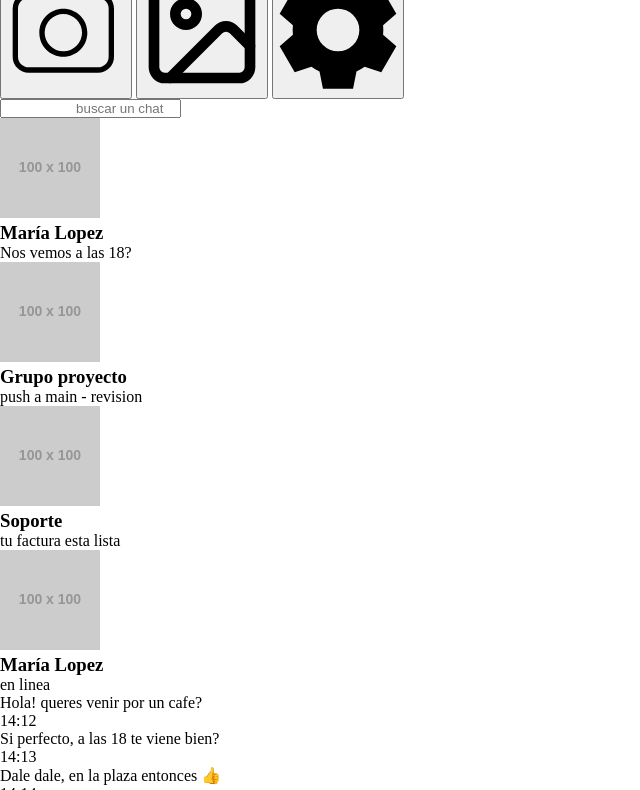
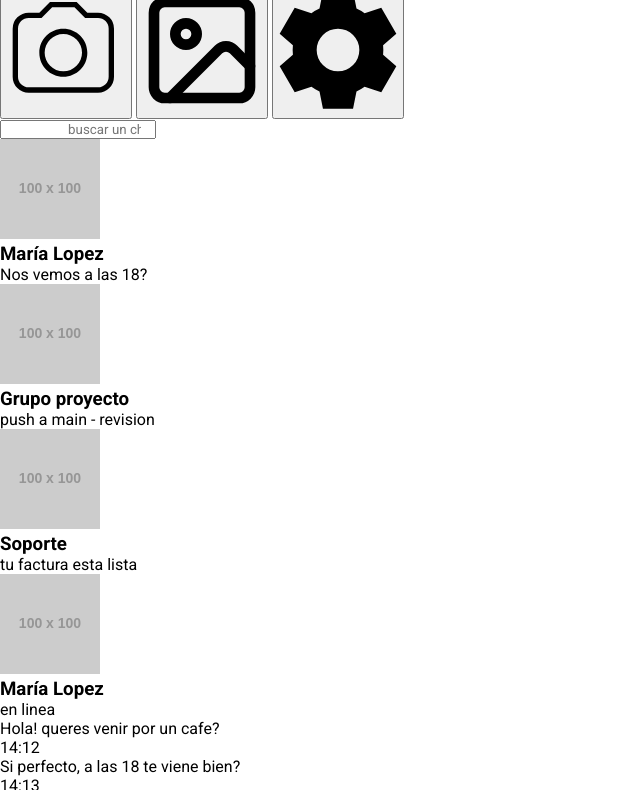
Before and after one commit to ferzjw-cloud/proyecto-base, a plain HTML site: page index.html in a window 1280 px wide. Shown: the part 367-1157 px from the top of the page, without its empty margins (0-640 px from the left). Drawn offline with Linux system fonts and the light colour scheme; placeholder pictures from the web are drawn by us.

Commit message:
add: incorporacion de tipografia roboto

```diff
--- a/index.html
+++ b/index.html
@@ -5,6 +5,10 @@
     <meta name="viewport" content="width=device-width, initial-scale=1.0">
     <title>Clon de WhatsApp</title>
     <link rel="stylesheet" href="./styles/main.css">
+    <--goglefont primary font roboto-->
+    <link rel="preconnect" href="https://fonts.googleapis.com">
+<link rel="preconnect" href="https://fonts.gstatic.com" crossorigin>
+<link href="https://fonts.googleapis.com/css2?family=Roboto:ital,wght@0,100..900;1,100..900&display=swap" rel="stylesheet">
 </head>
 <body>
     <section class="app">
--- a/styles/main.css
+++ b/styles/main.css
@@ -2,8 +2,9 @@
     margin: 0;
     padding: 0;
     box-sizing: border-box;
+    font-family: var(--primary-font)
+
 }
-
 :root { --background-app: #007A56;
         --grey-900: #0E1719;
         --grey-700: #3B464B;
@@ -12,11 +13,6 @@
         --grey-200: #6e6e6f;
         --green-100: #ffffff;
         --green-button: #00322B;
-
-
-
-
-
-
+        --primary-font: "Roboto", sans-serif;
 
 }
```
